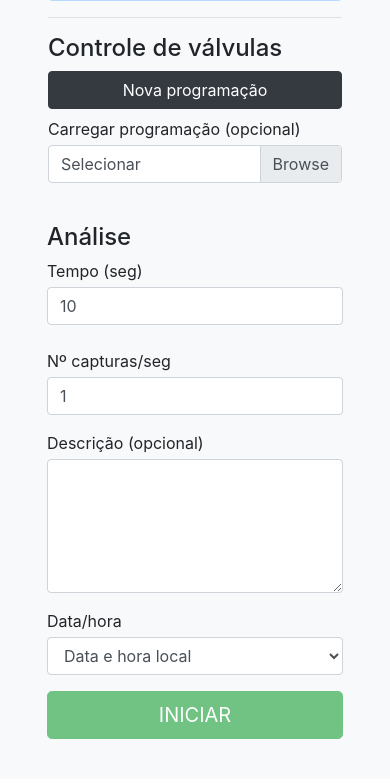
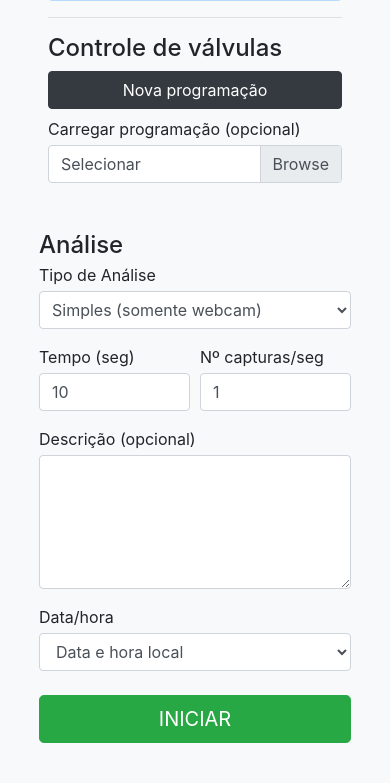
Before and after one commit to MichelHanzenScheeren/flask_and_opencv, a Flask app: template app/templates/index.html in a window 390 px wide. Shown: the part 685-1468 px from the top of the page. Before the commit the page ends 1424 px from the top, so only its background shows below. Run offline with Flask 2, Linux system fonts and the light colour scheme; the template is opened without the code that fills it, so the values that code supplies are empty; some libraries are stand-ins or nearby versions.

Commit message:
Adição do select de tipo de análise. Melhorias na organização do Index. Adição de validação de obtenção do diferenciador e/ou arquivo de programação dependendo do tipo de análise selecionada.

```diff
--- a/app/controllers/home_controller.py
+++ b/app/controllers/home_controller.py
@@ -11,6 +11,7 @@ def configure_routes(app, webcamUseCase):
     @app.route('/index')
     @app.route('/home')
     def index():
+        webcamUseCase.clear_rectangle_and_uploaded_image()
         parameters = webcamUseCase.init_webcam_and_get_parameters()
         return render_template('index.html', page='index', parameters=parameters)
 
--- a/app/templates/index.html
+++ b/app/templates/index.html
@@ -7,7 +7,7 @@
     <div class="row h-100 align-items-center">
       <div class="col-md mx-2 p-3">
         {% include "partials/index/differentiator_column.html" %}
-        <hr class="my-3">
+        <hr class="mt-2 mb-3">
         {% include "partials/index/valves_column.html" %}
       </div>
       {% include "partials/index/analyze_column.html" %}
@@ -19,12 +19,17 @@
 
 {% block scripts %}
 <script type="">
+  const valves_number = parseInt("{{ parameters['valves_number'] }}");
+  let savedDifferentiator = false;
+  let savedProgramming = false;
+</script>
+<script type="">
     {% include 'src/index/webcam.js' %}
     {% include 'src/index/rectangle.js' %}
     {% include 'src/index/load_image.js' %}
-    {% include 'src/index/analyze.js' %}
     {% include 'src/index/send_programming_form.js' %}
     {% include 'src/index/manipulate_programming_form.js' %}
     {% include 'src/index/file_programming_control.js' %}
+    {% include 'src/index/analyze.js' %}
   </script>
 {% endblock%}
--- a/app/templates/partials/index/analyze_column.html
+++ b/app/templates/partials/index/analyze_column.html
@@ -1,19 +1,30 @@
-<div class="col-md mx-2">
-  <h4 class="mt-3">Análise</h4>
+<div class="col-md">
+  <h4 class="mt-3 mb-1">Análise</h4>
   <form id="analyzeForm" action="start_analyze" method="POST">
     <div class="form-row">
-      <div class="col form-group mb-3">
-        <label for="time" class="control-label my-text-secondary mb-1">Tempo (seg)</label>
-        <input id="timeInput" name="time" class="form-control" type="number" value="10" min="1" required
-          title="O campo precisa conter um número inteiro maior do que zero" />
+      <div class="col form-group mb-2">
+        <label for="time" class="control-label my-text-secondary mb-1">Tipo de Análise</label>
+        <select id="analyzeMethodSelect" class="selectpicker form-control px-2">
+          <option selected value="simple"> Simples (somente webcam) </option>
+          <option value="complete"> Completa (webcam + válvulas) </option>
+        </select>
       </div>
     </div>
     <div class="form-row">
       <div class="col form-group my-2">
+        <label for="time" class="control-label my-text-secondary mb-1">Tempo (seg)</label>
+        <input id="timeInput" name="time" class="form-control" type="number" value="10" min="1" required />
+        <div id="timeDiv" style="display:none; position:fixed; z-index: 10;" class="bg-dark text-white p-2">
+          O tempo é determinado pela duração da programação das válvulas na análise completa.
+        </div>
+      </div>
+      <div class="col form-group my-2">
         <label for="qtd" class="control-label my-text-secondary mb-1">Nº capturas/seg</label>
-        <input id="qtdInput" name="qtd" class="form-control" type="number" value="1" min="1" max="10" required
-          title="O campo precisa conter um número inteiro maior do que zero" />
+        <input id="qtdInput" name="qtd" class="form-control" type="number" value="1" min="1" max="10" required />
       </div>
+    </div>
+    <div class="form-row">
+
     </div>
     <div class="form-row">
       <div class="col form-group my-2">
@@ -22,7 +33,7 @@
       </div>
     </div>
     <div class="form-row">
-      <div class="col form-group my-2">
+      <div class="col form-group mt-2 mb-3">
         <label for="selectDate" class="control-label my-text-secondary mb-1">Data/hora</label>
         <select id="selectDate" name="selectDate" class="selectpicker form-control mb-2">
           <option selected value="user">Data e hora local</option>
@@ -34,12 +45,11 @@
       </div>
     </div>
     <div>
-      <div id="div1">
-        <input disabled id="startAnalyzeButton" type="button" value="INICIAR"
-        class="btn btn-lg btn-block btn-success mb-4">
+      <div id="div1" class="mb-4">
+        <input id="startAnalyzeButton" type="button" value="INICIAR" class="btn btn-lg btn-block btn-success">
       </div>
-      <div id="div2" style="display:none">
-        <button type="button" disabled class="btn btn-lg btn-block btn-warning mb-4">
+      <div id="div2" style="display:none" class="mb-4">
+        <button type="button" disabled class="btn btn-lg btn-block btn-warning">
           <span class="spinner-border spinner-border-lg " role="status" aria-hidden="true">
           </span> &nbsp; AGUARDE...
         </button>
--- a/app/templates/partials/index/valves_column.html
+++ b/app/templates/partials/index/valves_column.html
@@ -1,10 +1,10 @@
 <div>
   <h4>Controle de válvulas</h4>
   <button id="openProgrammingModal" type="button" class="btn btn-block btn-dark mt-2 mb-2" data-toggle="modal"
-    data-target="#programmingModal"> Nova programação </button>
+    data-target="#programmingModal">Nova programação</button>
   <form enctype="multipart/form-data">
     <div class="form-row">
-      <div class="col form-group mb-2">
+      <div class="col form-group ">
         <label for="time" class="control-label my-text-secondary mb-1">Carregar programação (opcional)</label>
         <div class="custom-file">
           <label class="custom-file-label" id="uploadUserProgrammingLabel" for="uploadImageInput"> Selecionar </label>
--- a/app/templates/src/index/analyze.js
+++ b/app/templates/src/index/analyze.js
@@ -1,6 +1,7 @@
 (() => {
   document.getElementById('getDifferentiatorButton').setAttribute('onclick', 'getDifferentiator()');
   document.getElementById('startAnalyzeButton').setAttribute('onclick', 'validateToAnalyze()');
+  document.getElementById('analyzeMethodSelect').setAttribute('onchange', 'checkIfNeedToChangeAnalyzeButtonOptions()');
 })() // Função auto-executada
 
 function getDifferentiator() {
@@ -9,20 +10,25 @@ function getDifferentiator() {
     document.getElementById('red').innerHTML = 'Red: ' + data[0];
     document.getElementById('green').innerHTML = 'Green: ' + data[1];
     document.getElementById('blue').innerHTML = 'Blue: ' + data[2];
-    document.getElementById('startAnalyzeButton').disabled = false;
+    savedDifferentiator = true;
+    checkIfNeedToChangeAnalyzeButtonOptions();
   }).catch(showErrorMessage);
 }
 
 function validateToAnalyze() {
   try {
-    var stringTempo = document.getElementById('timeInput').value;
-    var stringQtd = document.getElementById('qtdInput').value;
-    var tempo = parseInt(stringTempo);
-    var qtd = parseInt(stringQtd);
-    if (tempo != stringTempo || tempo < 1) {
+    var tempo = document.getElementById('timeInput').value;
+    var qtd = document.getElementById('qtdInput').value;
+    if (!savedDifferentiator) {
+      var body = 'É preciso fazer a captura do diferenciador antes de iniciar a análise.';
+      showMessage('Acho que você esqueceu...', body);
+    } else if ($('#analyzeMethodSelect').val() == 'complete' && !savedProgramming) {
+      var body = 'É preciso especificar a programação das válvulas na análise completa.';
+      showMessage('Acho que você esqueceu...', body);
+    } else if (parseInt(tempo) != tempo || parseInt(tempo) < 1) {
       var body = 'Tempo deve ser um valor inteiro maior do que 0.';
       showMessage('Preenchimento inválido', body);
-    } else if (qtd != stringQtd || qtd < 1 || qtd > 10) {
+    } else if (parseInt(qtd) != qtd || parseInt(qtd) < 1 || parseInt(qtd) > 10) {
       var body = 'Nº de capturas deve ser um valor inteiro maior do que 0 e menor do que 11.';
       showMessage('Preenchimento inválido', body);
     } else {
@@ -48,3 +54,20 @@ function configAnalyze() {
   dateInput.value =
     `${dt.getDate()}-${dt.getMonth() + 1}-${dt.getFullYear()} ${dt.getHours()}:${dt.getMinutes()}:${dt.getSeconds()}`;
 }
+
+function checkIfNeedToChangeAnalyzeButtonOptions() {
+  if ($('#analyzeMethodSelect').val() == 'simple') document.getElementById('timeInput').readOnly = false;
+  else if ($('#analyzeMethodSelect').val() == 'complete') document.getElementById('timeInput').readOnly = true;
+}
+
+function changeOptionOfSelectAnalyzeMethodToComlete() {
+  $('#analyzeMethodSelect').val("complete")
+}
+
+$('#timeInput').mouseover(function () {
+  if ($('#analyzeMethodSelect').val() == 'complete') $('#timeDiv').css('display', 'block');
+});
+
+$('#timeInput').mouseout(function () {
+  $('#timeDiv').css('display', 'none');
+});
--- a/app/templates/src/index/file_programming_control.js
+++ b/app/templates/src/index/file_programming_control.js
@@ -1,8 +1,8 @@
 (() => {
-  document.getElementById('uploadUserProgrammingInput').setAttribute('onchange', 'onFileSelected(event)');
+  document.getElementById('uploadUserProgrammingInput').setAttribute('onchange', 'onJsonSelected(event)');
 })() //Função auto-executada
 
-function onFileSelected(event) {
+function onJsonSelected(event) {
   if (_isValidJsonFile(event)) {
     let uploadedFile = event.target.files[0];
     let reader = new FileReader();
@@ -35,6 +35,8 @@ function addNewHtmlContent(html) {
   $('#modalBody').append(html);
   $('#openProgrammingModal').html('Editar programação');
   savedProgramming = true;
+  changeOptionOfSelectAnalyzeMethodToComlete();
+  checkIfNeedToChangeAnalyzeButtonOptions();
 }
 
 function configInputFile(name) {
--- a/app/templates/src/index/load_image.js
+++ b/app/templates/src/index/load_image.js
@@ -8,7 +8,8 @@ function onFileSelected(event) {
   let formData = new FormData();
   formData.append('file', uploadedFile);
   axios.post('{{url_for("upload_image")}}', formData).then(function (response) {
-    document.getElementById('startAnalyzeButton').disabled = true;
+    savedDifferentiator = false;
+    checkIfNeedToChangeAnalyzeButtonOptions();
     configInputFile(uploadedFile.name);
   }).catch(showErrorMessage);
 }
--- a/app/templates/src/index/send_programming_form.js
+++ b/app/templates/src/index/send_programming_form.js
@@ -1,6 +1,3 @@
-let savedProgramming = false;
-const valves_number = parseInt("{{ parameters['valves_number'] }}");
-
 function saveProgramming() {
   let map = {};
   saveConfiguration(map);
@@ -56,6 +53,8 @@ function submitProgramation(map) {
 
 function saveState() {
   savedProgramming = true;
+  changeOptionOfSelectAnalyzeMethodToComlete();
+  checkIfNeedToChangeAnalyzeButtonOptions();
   $('#openProgrammingModal').html('Editar programação');
   $('#programmingModal').modal('hide');
 }
```
